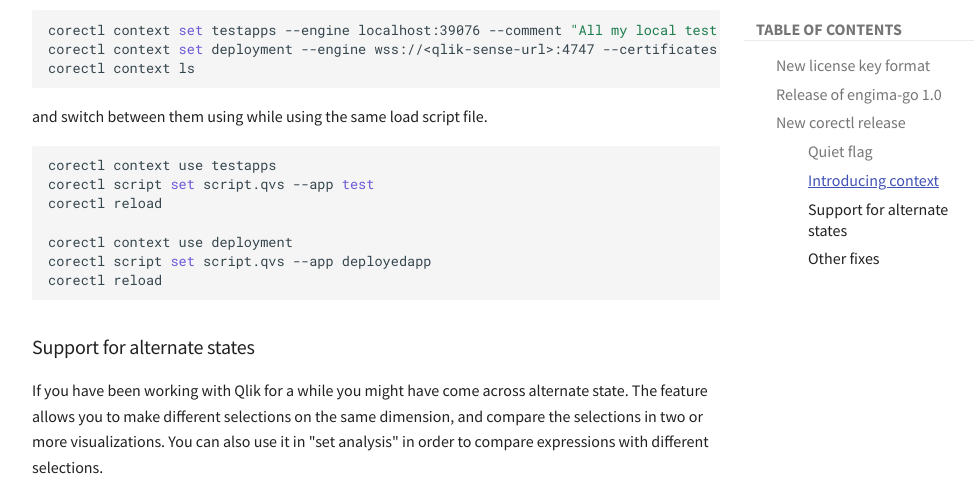
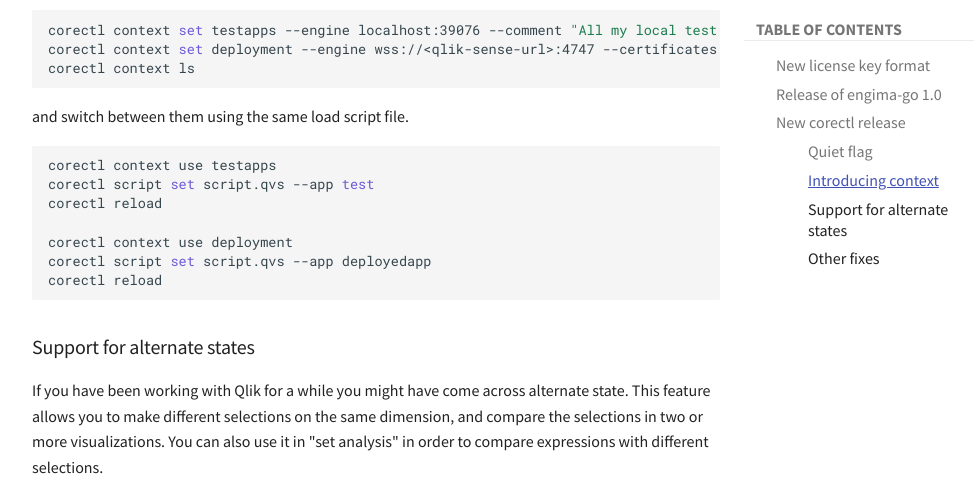
Before and after one commit to qlik-oss/core-website, an MkDocs documentation site: the page built from docs/updates/2019-09.md, in a window 1280 px wide and 900 px high, scrolled down 1786 px. Shown: the part 154-640 px from the top of the window, without its empty margins (264-1243 px from the left). Built offline with MkDocs 1.6.1 and Material for MkDocs 9.7.7, drawn with Linux system fonts in a browser that asks for light colours; nearby versions of some CDN libraries.

Commit message:
Fixed review comments

````diff
--- a/docs/updates/2019-09.md
+++ b/docs/updates/2019-09.md
@@ -80,7 +80,7 @@
 corectl context ls
 ```
 
-and switch between them using while using the same load script file.
+and switch between them using the same load script file.
 
 ```bash
 corectl context use testapps
@@ -94,7 +94,7 @@
 
 ### Support for alternate states
 
-If you have been working with Qlik for a while you might have come across alternate state. The feature allows you to
+If you have been working with Qlik for a while you might have come across alternate state. This feature allows you to
 make different selections on the same dimension, and compare the selections in two or more visualizations. You can also
 use it in "set analysis" in order to compare expressions with different selections.
 
````
